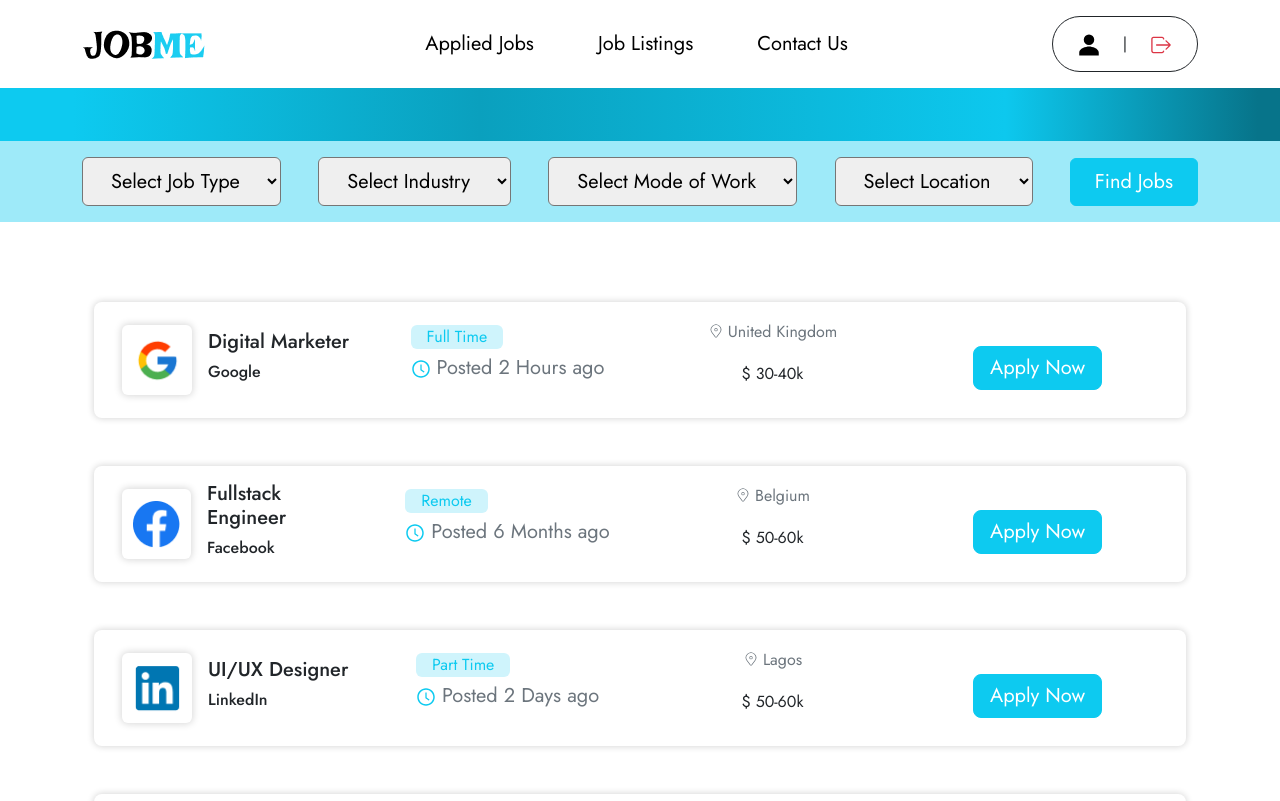
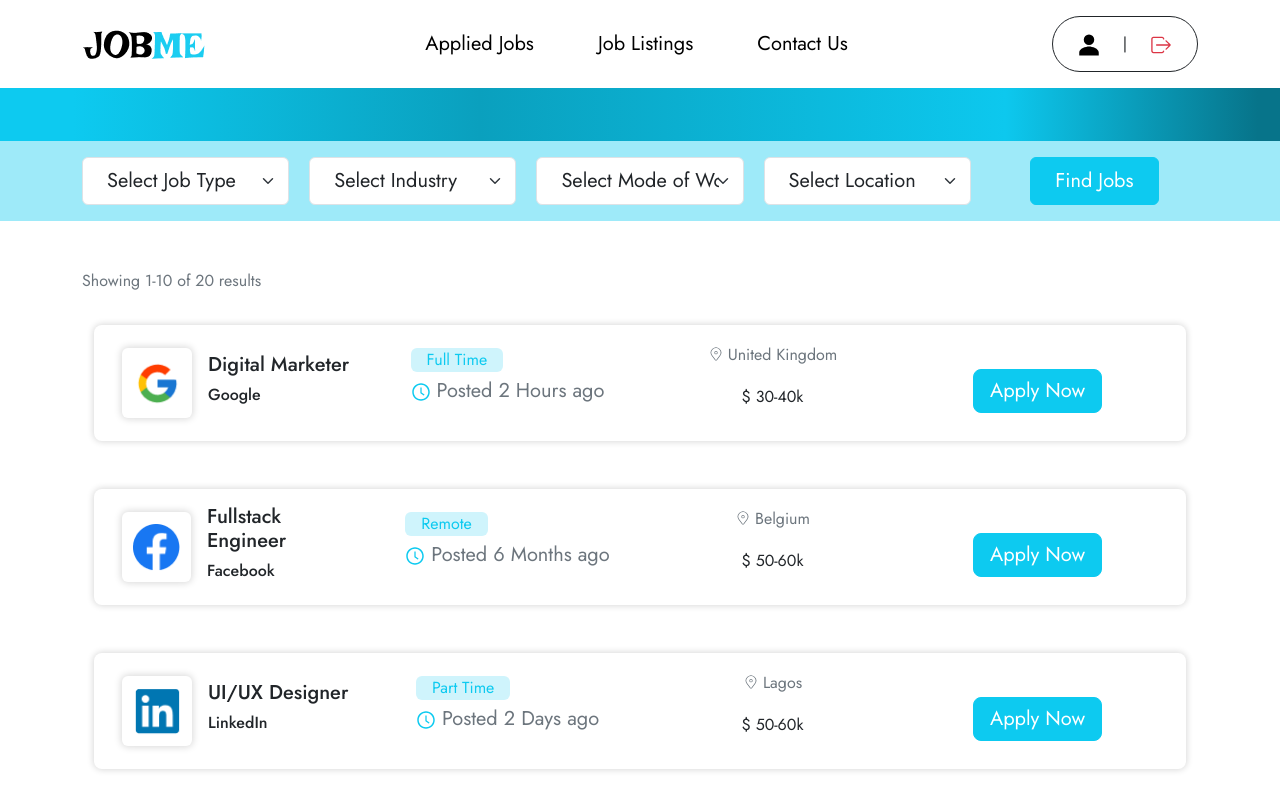
Before and after one commit to Muba-rak/Jobme-client-starter, a React (Vite) app: page /jobs in a window 1280 px wide. Shown: the top 801 px of the page. Built offline with nearby package versions, Linux system fonts and the light colour scheme.

Commit message:
style: changed the search form layout

```diff
--- a/src/App.css
+++ b/src/App.css
@@ -113,6 +113,23 @@ footer p span {
 
 .longjobcard {
   box-shadow: 0px 0px 6px 1px #00000026;
+}
+@media (max-width: 991px) {
+  .longjobcard {
+    max-width: 480px;
+  }
+}
+.searchform form > div {
+  display: grid;
+  gap: 10px;
+  grid-template-columns: 1fr 1fr;
+  align-items: center;
+}
+@media (min-width: 1000px) {
+  .searchform form > div {
+    gap: 20px;
+    grid-template-columns: repeat(5, 1fr);
+  }
 }
 /* select {
   -webkit-appearance: none;
--- a/src/components/JobCardLong.jsx
+++ b/src/components/JobCardLong.jsx
@@ -17,7 +17,7 @@ const JobCardLong = ({
   return (
     <div className="py-3 px-4  my-3 mx-auto">
       <div className="row justify-content-between align-items-center p-3 rounded-3 longjobcard">
-        <div className="col-md-4 col-lg-3 d-flex gap-3 align-items-center">
+        <div className=" col-lg-3 d-flex gap-3 align-items-center">
           <div className="joblogo">
             <img src={logo} style={{ width: "47px", height: "47px" }} alt="" />
           </div>
@@ -27,7 +27,7 @@ const JobCardLong = ({
           </div>
         </div>
 
-        <div className="col-md-4 col-lg-3 d-flex  justify-content-lg-center align-items-center">
+        <div className=" col-lg-3 d-flex  justify-content-lg-center align-items-center mt-2 mt-lg-0">
           <div>
             <p className="d-inline-block text-info bg-info-subtle  px-3 text-capitalize rounded-2 my-3 my-md-1">
               {mode}{" "}
@@ -41,7 +41,7 @@ const JobCardLong = ({
             </p>
           </div>
         </div>
-        <div className="col-md-2 col-lg-3 d-flex justify-content-lg-center align-items-center flex-md-column gap-2 gap-md-0">
+        <div className=" col-lg-3 d-flex justify-content-lg-center align-items-center flex-lg-column gap-2 gap-lg-0">
           <p className="text-secondary d-flex align-items-center justify-content-center">
             <span className="pb-1 pe-1">
               <CiLocationOn />{" "}
@@ -50,7 +50,7 @@ const JobCardLong = ({
           </p>
           <p className="text-dark"> $ {salary} </p>
         </div>
-        <div className="col-md-2 col-lg-3 d-flex justify-content-md-center align-items-start">
+        <div className=" col-lg-3 d-flex justify-content-lg-center align-items-start">
           {" "}
           <Link to={`/job/${_id}`}>
             <MyButton content={"Apply Now"} />
--- a/src/components/SearchForm.jsx
+++ b/src/components/SearchForm.jsx
@@ -1,23 +1,60 @@
 import React, { useState } from "react";
 import { Link, useLocation } from "react-router-dom";
+import { jobType, mode } from "../data/jobs";
 
 const SearchForm = () => {
   const path = useLocation().pathname;
+  const handleSelection = (e) => {
+    e.preventDefault();
+  };
   return (
     <div className="searchform p-3">
-      <form className="container d-flex flex-column flex-lg-row gap-3 justify-content-between align-items-center">
-        <select name="" id="job" className="py-2  px-xl-4 rounded-2 fs-5 ">
+      <form onSubmit={handleSelection} className="container ">
+        <div>
+          <select
+            name=""
+            id="job"
+            className=" form-select py-2  px-xl-4 rounded-2 fs-5 "
+          >
             <option value="">Select Job Type</option>
+            {jobType.map((type, i) => {
+              return (
+                <option key={i} value={type} className="text-capitalize">
+                  {" "}
+                  {type}{" "}
+                </option>
+              );
+            })}
           </select>
-        <select name="" id="industry" className="py-2 px-xl-4 rounded-2 fs-5">
+          <select
+            name=""
+            id="industry"
+            className="form-select py-2 px-xl-4 rounded-2 fs-5"
+          >
             <option value="">Select Industry</option>
           </select>
-        <select name="" id="mode" className="py-2 px-xl-4 rounded-2 fs-5">
+          <select
+            name=""
+            id="mode"
+            className="form-select py-2 px-xl-4 rounded-2 fs-5"
+          >
             <option value="">Select Mode of Work</option>
+            {mode.map((m, i) => {
+              return (
+                <option key={i} value={m} className="text-capitalize">
+                  {m}
+                </option>
+              );
+            })}
           </select>
-        <select name="" id="location" className="py-2 px-xl-4 rounded-2 fs-5">
+          <select
+            name=""
+            id="location"
+            className="form-select py-2 px-xl-4 rounded-2 fs-5"
+          >
             <option value="">Select Location</option>
           </select>
+          <div className="d-xl-flex align-items-center justify-content-center">
             {path === "/" ? (
               <Link to="/jobs">
                 <button className="btn btn-info text-white py-2 px-xl-4 fs-5">
@@ -25,10 +62,12 @@ const SearchForm = () => {
                 </button>
               </Link>
             ) : (
-          <button className="btn btn-info text-white py-2 px-xl-4 fs-5">
+              <button className=" mt-2 mt-lg-0 btn btn-info text-white py-2 px-xl-4 fs-5">
                 Find Jobs
               </button>
             )}
+          </div>
+        </div>
       </form>
     </div>
   );
--- a/src/data/jobs.jsx
+++ b/src/data/jobs.jsx
@@ -199,3 +199,6 @@ export const status = [
     bg: "bg-danger",
   },
 ];
+
+export const jobType = ["fulltime", "part time", "contract", "freelance"];
+export const mode = ["remote", "on-site", "hybrid"];
--- a/src/pages/Job.jsx
+++ b/src/pages/Job.jsx
@@ -18,6 +18,11 @@ const Job = () => {
         ></div>
         <SearchForm />
         <section className="container py-5">
+          <div>
+            <p className="text-secondary fs-6">
+              Showing <span> 1-10</span> of <span>20</span> results{" "}
+            </p>
+          </div>
           {jobs.map((job) => {
             return <JobCardLong key={job._id} {...job} />;
           })}
```
Lines whose indentation alone changed are shown as unchanged.
